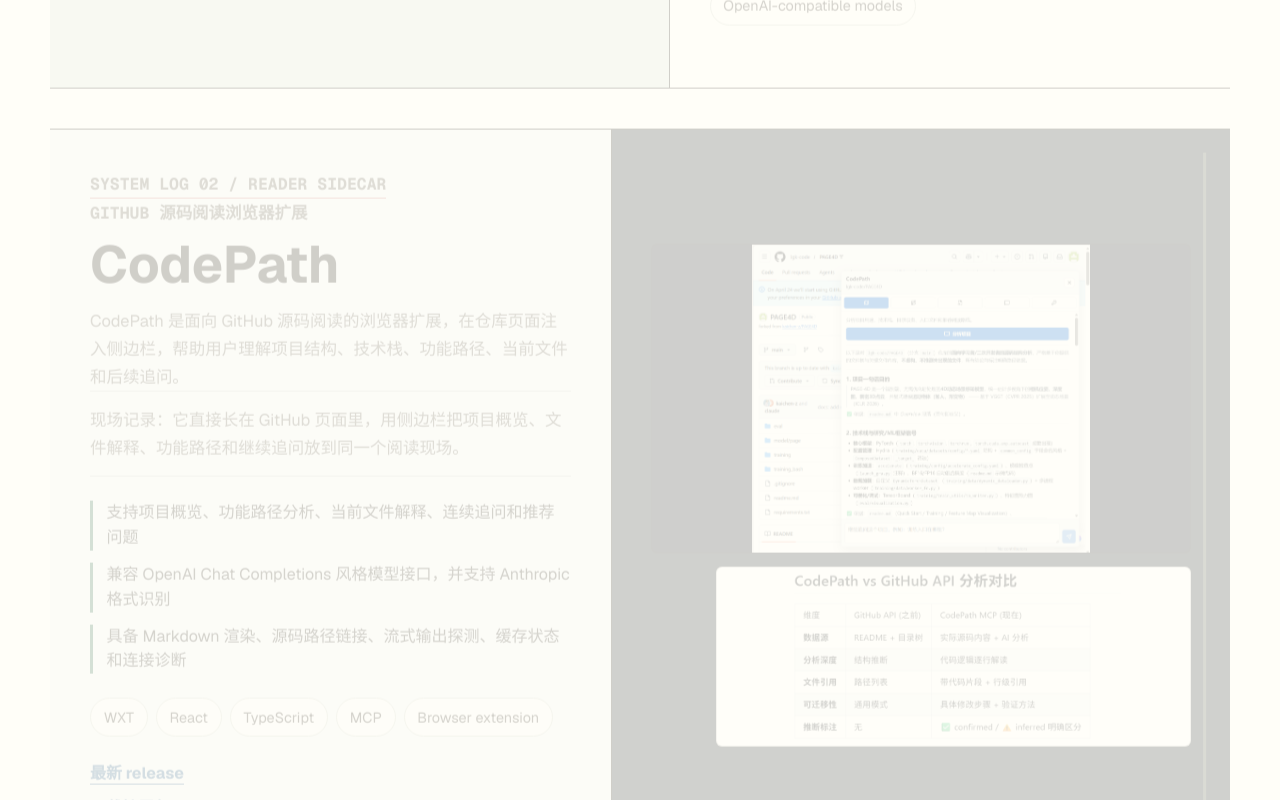
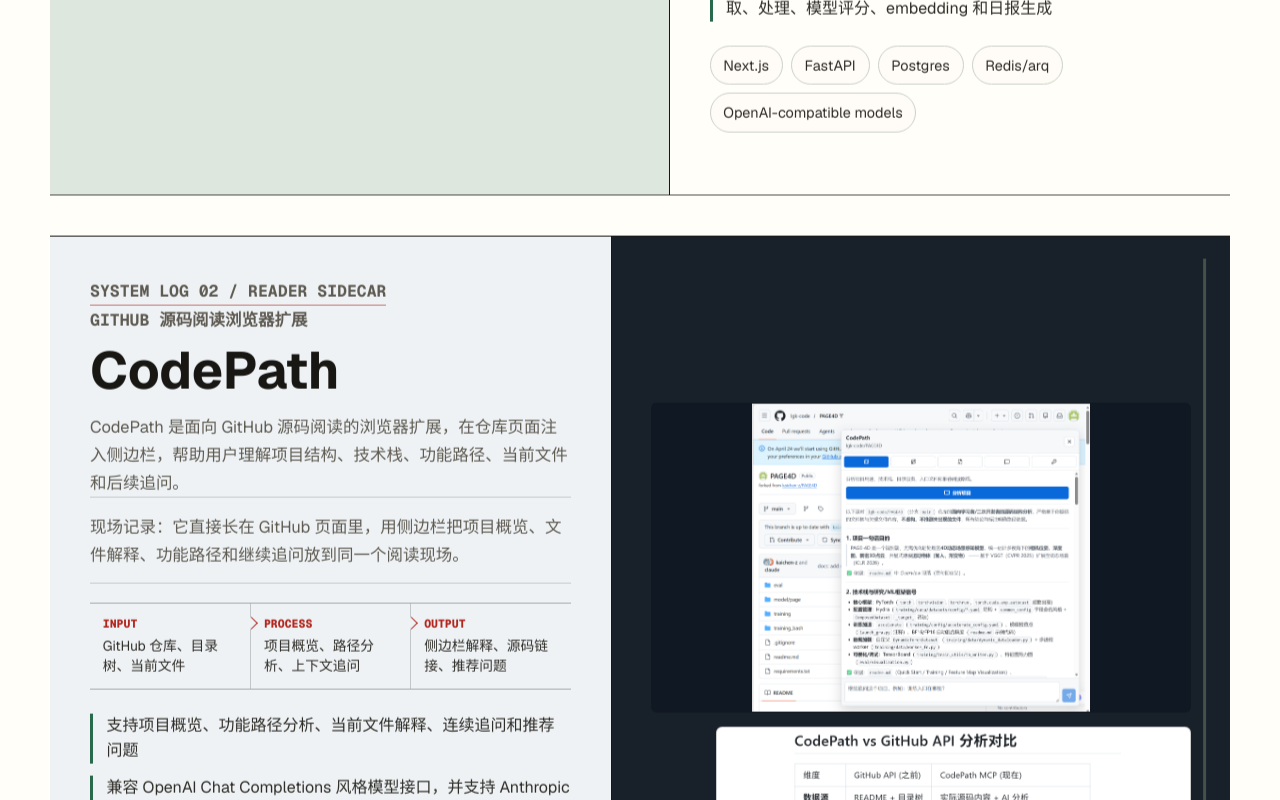
Before and after one commit to lgk-code/personalweb, a Next.js app: page / in a window 1280 px wide. Shown: the part 1580-2380 px from the top of the page. Built offline with nearby package versions, Linux system fonts and the light colour scheme; no server answers.

Commit message:
feat: add project workflow traces

```diff
--- a/src/app/globals.css
+++ b/src/app/globals.css
@@ -467,6 +467,58 @@
   color: #2f2d27;
 }
 
+.workflow-trace {
+  display: grid;
+  grid-template-columns: repeat(3, minmax(0, 1fr));
+  margin: 1.2rem 0 0;
+  border-top: 1px solid rgba(24, 23, 19, 0.32);
+  border-bottom: 1px solid rgba(24, 23, 19, 0.32);
+}
+
+.workflow-trace div {
+  position: relative;
+  min-width: 0;
+  padding: 0.75rem 0.8rem 0.8rem;
+}
+
+.workflow-trace div + div {
+  border-left: 1px solid rgba(24, 23, 19, 0.2);
+}
+
+.workflow-trace div + div::before {
+  position: absolute;
+  top: 0.95rem;
+  left: -0.28rem;
+  width: 0.5rem;
+  height: 0.5rem;
+  border-top: 1px solid var(--red);
+  border-right: 1px solid var(--red);
+  background: #fffef8;
+  content: "";
+  transform: rotate(45deg);
+}
+
+.project-card-codepath .workflow-trace div + div::before {
+  background: #eef2f5;
+}
+
+.workflow-trace dt {
+  margin: 0 0 0.35rem;
+  color: var(--red);
+  font-family: var(--font-geist-mono), ui-monospace, monospace;
+  font-size: 0.72rem;
+  font-weight: 760;
+  text-transform: uppercase;
+}
+
+.workflow-trace dd {
+  margin: 0;
+  color: #2f2d27;
+  font-size: 0.86rem;
+  line-height: 1.45;
+  overflow-wrap: anywhere;
+}
+
 .project-copy ul {
   display: grid;
   gap: 0.75rem;
@@ -749,7 +801,7 @@
 
   @keyframes reveal-up {
     from {
-      opacity: 0.2;
+      opacity: 1;
       translate: 0 1.35rem;
     }
 
@@ -836,6 +888,23 @@
   .project-record {
     max-width: 100%;
     font-size: 0.76rem;
+  }
+
+  .workflow-trace {
+    grid-template-columns: 1fr;
+  }
+
+  .workflow-trace div {
+    padding: 0.72rem 0;
+  }
+
+  .workflow-trace div + div {
+    border-top: 1px solid rgba(24, 23, 19, 0.16);
+    border-left: 0;
+  }
+
+  .workflow-trace div + div::before {
+    display: none;
   }
 
   .project-copy h3 {
--- a/src/app/page.tsx
+++ b/src/app/page.tsx
@@ -99,6 +99,14 @@
         <h3 id={titleId}>{project.name}</h3>
         <p>{project.summary}</p>
         <p className="field-note">{project.fieldNote}</p>
+        <dl className="workflow-trace" aria-label={`${project.name} 工作流`}>
+          {project.workflow.map((step) => (
+            <div key={`${project.name}-${step.label}`}>
+              <dt>{step.label}</dt>
+              <dd>{step.value}</dd>
+            </div>
+          ))}
+        </dl>
         <ul>
           {project.evidence.map((item) => (
             <li key={item}>{item}</li>
--- a/src/lib/portfolio.ts
+++ b/src/lib/portfolio.ts
@@ -5,6 +5,10 @@
   role: string;
   summary: string;
   fieldNote: string;
+  workflow: {
+    label: string;
+    value: string;
+  }[];
   evidence: string[];
   stack: string[];
   links: {
@@ -35,6 +39,11 @@
         "AIFocus 面向 AI 从业者、内容创作者、研究者和 Agent 用户，把高噪声 AI 信息流处理成可读、可搜、可订阅、可被 Agent 调用的精选服务。",
       fieldNote:
         "现场记录：它最像一条信息生产线，信源、评分、聚类、日报和 Skill 接在一起，目标是让 AI 信息流少一点噪声。",
+      workflow: [
+        { label: "Input", value: "T1/T1.5/T2 信源与 AI 动态" },
+        { label: "Process", value: "相关性预筛、评分、聚类、主条选择" },
+        { label: "Output", value: "Web、日报、RSS、REST API、Skill" },
+      ],
       evidence: [
         "覆盖精选信息流、全部 AI 动态、AI 日报、搜索筛选、RSS、REST API 和 Skill 接入",
         "使用信源抓取、AI 相关性预筛、摘要分类、多维评分、事件聚类和主条选择形成处理链路",
@@ -52,6 +61,11 @@
         "CodePath 是面向 GitHub 源码阅读的浏览器扩展，在仓库页面注入侧边栏，帮助用户理解项目结构、技术栈、功能路径、当前文件和后续追问。",
       fieldNote:
         "现场记录：它直接长在 GitHub 页面里，用侧边栏把项目概览、文件解释、功能路径和继续追问放到同一个阅读现场。",
+      workflow: [
+        { label: "Input", value: "GitHub 仓库、目录树、当前文件" },
+        { label: "Process", value: "项目概览、路径分析、上下文追问" },
+        { label: "Output", value: "侧边栏解释、源码链接、推荐问题" },
+      ],
       evidence: [
         "支持项目概览、功能路径分析、当前文件解释、连续追问和推荐问题",
         "兼容 OpenAI Chat Completions 风格模型接口，并支持 Anthropic 格式识别",
```
Also changed, not shown: 1 other file (tests, documents, lock files or other folders).
